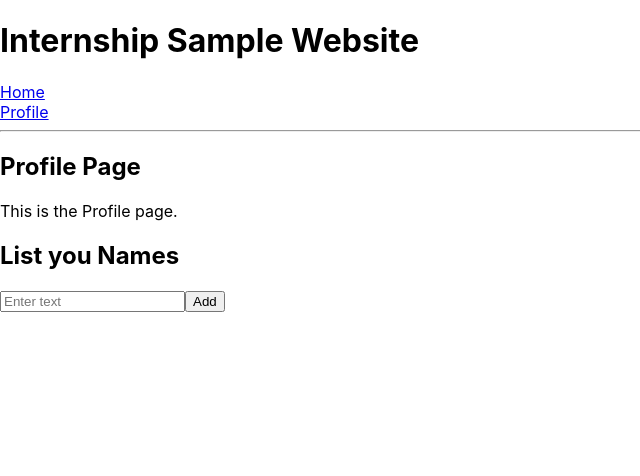
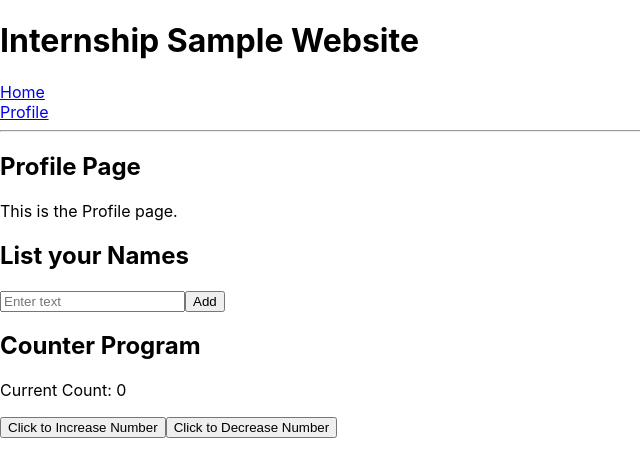
Before and after one commit to JuztisLeague/juztisleague-intern-repo, a React (Create React App) app in the folder onboarding-test/: page /profile in a window 1280 px wide. Shown: the top 476 px of the page, without its empty margins (0-640 px from the left). Built offline with nearby package versions, Linux system fonts and the light colour scheme.

Commit message:
Feature added Counter.js Activity

```diff
--- a/onboarding-test/src/App.js
+++ b/onboarding-test/src/App.js
@@ -35,6 +35,7 @@
 // React Router Activity
 import React from "react";
 import SimpleForm from "./SimpleForm";
+import Counter from "./Counter";
 
 import {
   BrowserRouter,
@@ -79,6 +80,7 @@
 
         </Routes>
         <SimpleForm/>
+        <Counter/>
       </div>
 
     </BrowserRouter>
--- /dev/null
+++ b/onboarding-test/src/Counter.js
@@ -0,0 +1,29 @@
+import React, { useState } from "react";
+
+const Counter = () => {
+    const [count, setCount] = useState(0);
+
+    const handleIncrement = () => {
+        setCount(count + 1);
+    }
+
+    const handleDecrement = () => {
+        setCount(count - 1);
+
+  };
+
+  return (
+    <div>
+
+      <h2>Counter Program</h2>
+
+        <p>Current Count: {count} </p>
+
+        <button onClick = {handleIncrement}> Click to Increase Number </button>
+        <button onClick = {handleDecrement}> Click to Decrease Number </button>
+
+    </div>
+  );
+};
+
+export default Counter;
--- a/onboarding-test/src/SimpleForm.js
+++ b/onboarding-test/src/SimpleForm.js
@@ -24,7 +24,7 @@
   return (
     <div>
 
-      <h2>List you Names</h2>
+      <h2>List your Names</h2>
 
       {/* Input Field */}
       <input
```
